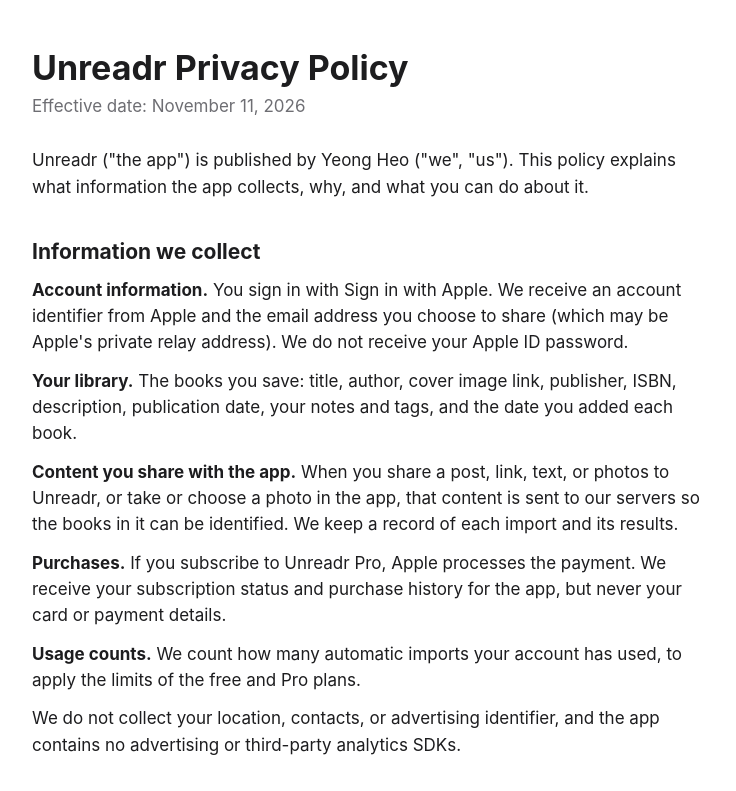
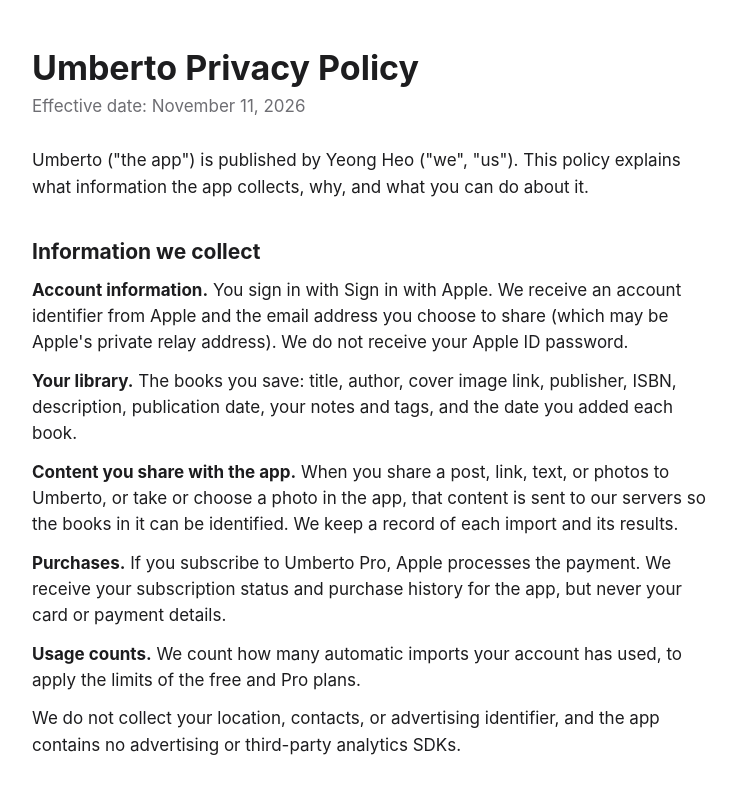
Before and after one commit to yeongheo/unreadr-legal, a plain HTML site: page privacy/index.html in a window 1280 px wide. Shown: the top 791 px of the page, without its empty margins (268-1004 px from the left). Drawn offline with Linux system fonts and the light colour scheme.

Commit message:
Rename the app to Umberto
Co-Authored-By: Claude Opus 5.5 <noreply@anthropic.com>

```diff
--- a/privacy/index.html
+++ b/privacy/index.html
@@ -3,21 +3,21 @@
 <head>
 <meta charset="utf-8">
 <meta name="viewport" content="width=device-width, initial-scale=1">
-<title>Unreadr Privacy Policy</title>
+<title>Umberto Privacy Policy</title>
 <link rel="stylesheet" href="../style.css">
 </head>
 <body>
 <main>
-<h1>Unreadr Privacy Policy</h1>
+<h1>Umberto Privacy Policy</h1>
 <p class="meta">Effective date: November 11, 2026</p>
 
-<p>Unreadr ("the app") is published by Yeong Heo ("we", "us"). This policy explains what information the app collects, why, and what you can do about it.</p>
+<p>Umberto ("the app") is published by Yeong Heo ("we", "us"). This policy explains what information the app collects, why, and what you can do about it.</p>
 
 <h2>Information we collect</h2>
 <p><strong>Account information.</strong> You sign in with Sign in with Apple. We receive an account identifier from Apple and the email address you choose to share (which may be Apple's private relay address). We do not receive your Apple ID password.</p>
 <p><strong>Your library.</strong> The books you save: title, author, cover image link, publisher, ISBN, description, publication date, your notes and tags, and the date you added each book.</p>
-<p><strong>Content you share with the app.</strong> When you share a post, link, text, or photos to Unreadr, or take or choose a photo in the app, that content is sent to our servers so the books in it can be identified. We keep a record of each import and its results.</p>
-<p><strong>Purchases.</strong> If you subscribe to Unreadr Pro, Apple processes the payment. We receive your subscription status and purchase history for the app, but never your card or payment details.</p>
+<p><strong>Content you share with the app.</strong> When you share a post, link, text, or photos to Umberto, or take or choose a photo in the app, that content is sent to our servers so the books in it can be identified. We keep a record of each import and its results.</p>
+<p><strong>Purchases.</strong> If you subscribe to Umberto Pro, Apple processes the payment. We receive your subscription status and purchase history for the app, but never your card or payment details.</p>
 <p><strong>Usage counts.</strong> We count how many automatic imports your account has used, to apply the limits of the free and Pro plans.</p>
 <p>We do not collect your location, contacts, or advertising identifier, and the app contains no advertising or third-party analytics SDKs.</p>
 
@@ -60,7 +60,7 @@
 <p>Information is sent over encrypted connections, and access to your library is restricted to your account. No method of storage or transmission is completely secure.</p>
 
 <h2>Children</h2>
-<p>Unreadr is not directed to children under 13, and we do not knowingly collect information from them.</p>
+<p>Umberto is not directed to children under 13, and we do not knowingly collect information from them.</p>
 
 <h2>Changes to this policy</h2>
 <p>If we change this policy we will update the effective date above and, for significant changes, tell you in the app.</p>
```
Also changed, not shown: index.html (+2 -2 lines).
